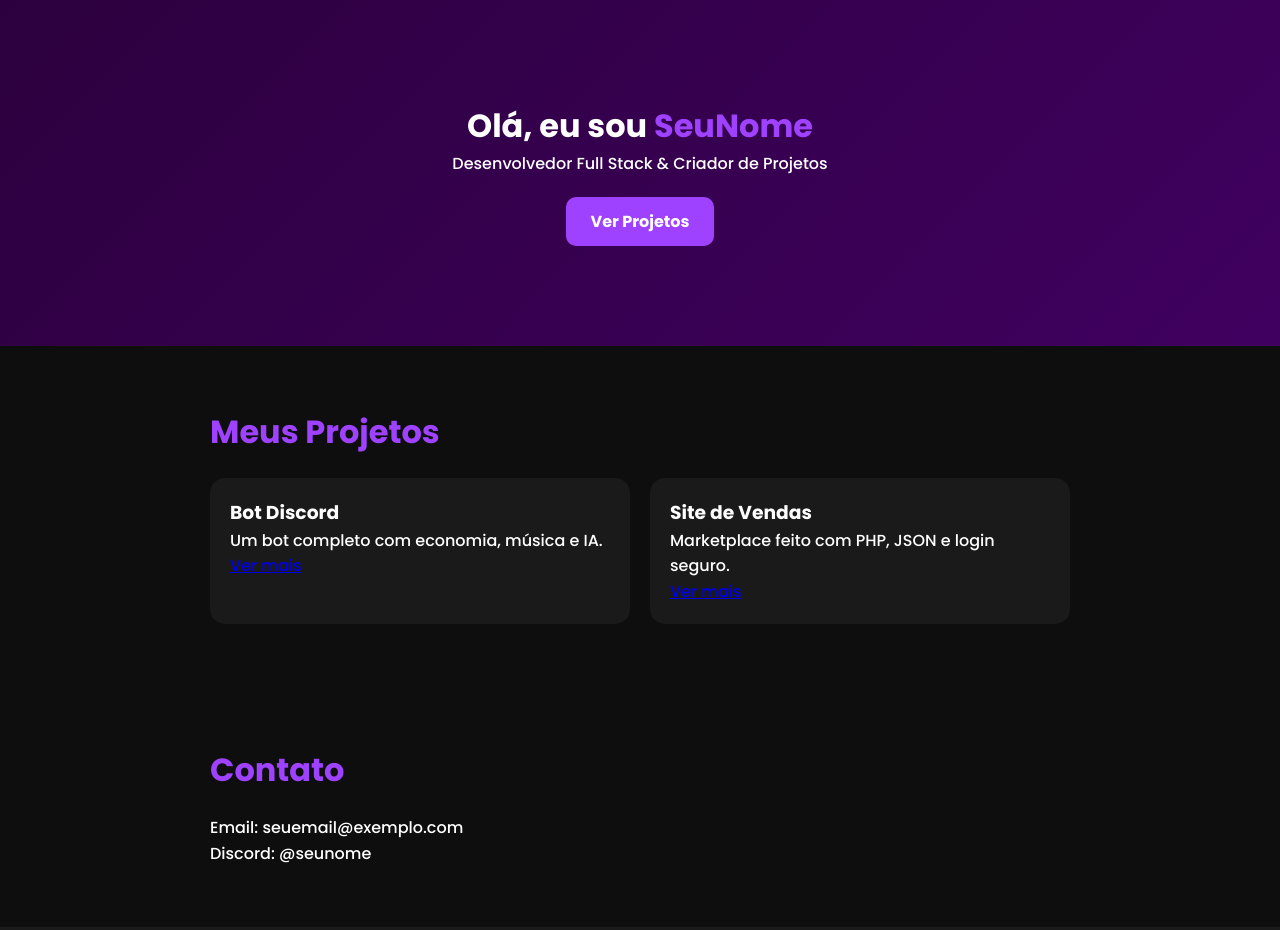
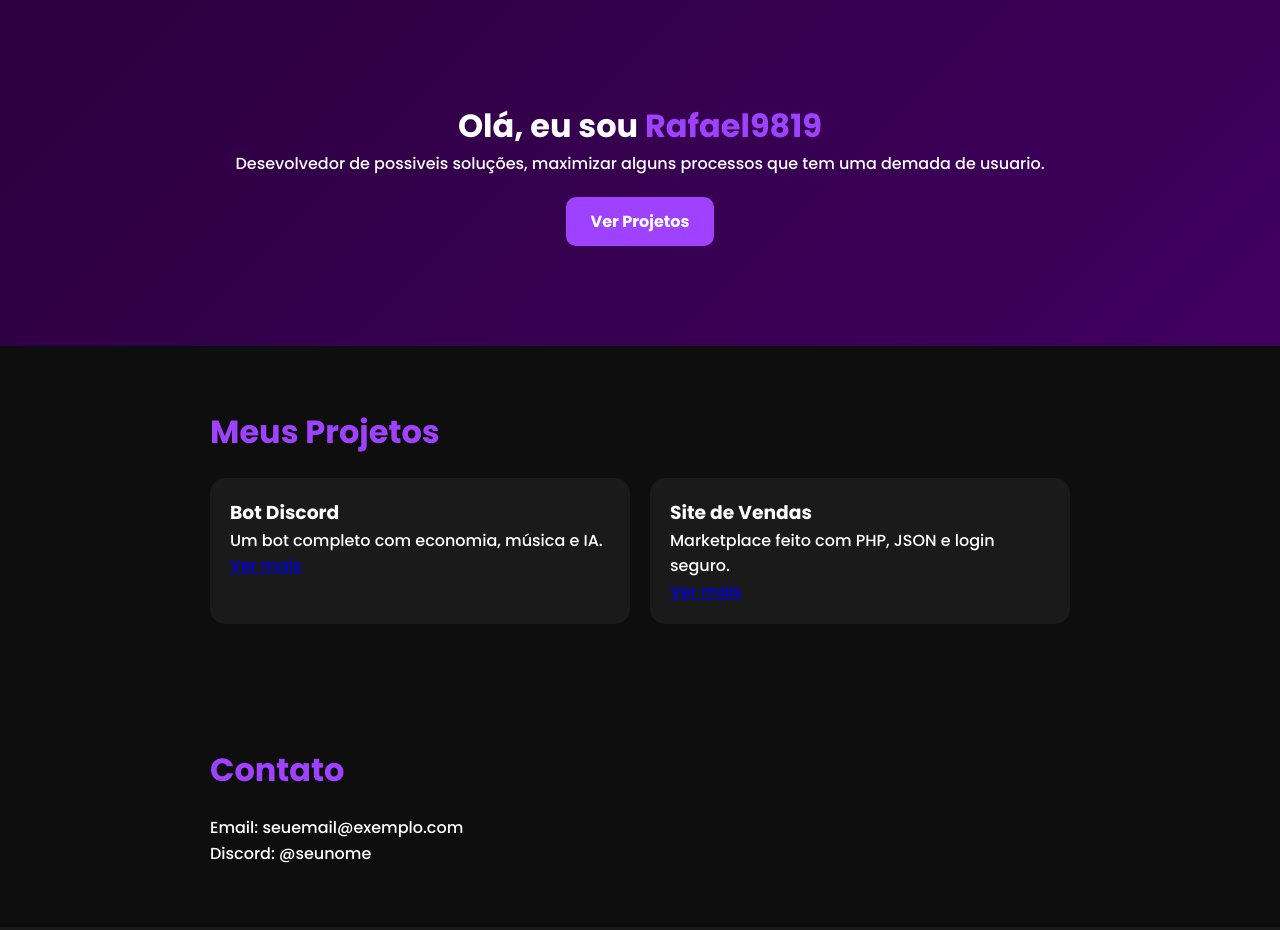
Before and after one commit to Rafaelneon/RafaelNeon, a plain HTML site: page index.html in a window 1280 px wide. Shown: the top 930 px of the page. Drawn offline with Linux system fonts and the light colour scheme.

Commit message:
Update index.html

```diff
--- a/index.html
+++ b/index.html
@@ -3,15 +3,15 @@
 <head>
   <meta charset="UTF-8">
   <meta name="viewport" content="width=device-width, initial-scale=1.0">
-  <title>Meu Portfólio</title>
+  <title>RafaelNeon</title>
   <link rel="stylesheet" href="style.css">
   <script defer src="script.js"></script>
   <link href="https://fonts.googleapis.com/css2?family=Poppins:wght@300;500;700&display=swap" rel="stylesheet">
 </head>
 <body>
   <header>
-    <h1 class="fade-in">Olá, eu sou <span class="highlight">SeuNome</span></h1>
-    <p class="fade-in delay1">Desenvolvedor Full Stack & Criador de Projetos</p>
+    <h1 class="fade-in">Olá, eu sou <span class="highlight">Rafael9819</span></h1>
+    <p class="fade-in delay1">Desevolvedor de possiveis soluções, maximizar alguns processos que tem uma demada de usuario.</p>
     <a href="#projetos" class="btn fade-in delay2">Ver Projetos</a>
   </header>
 
```
